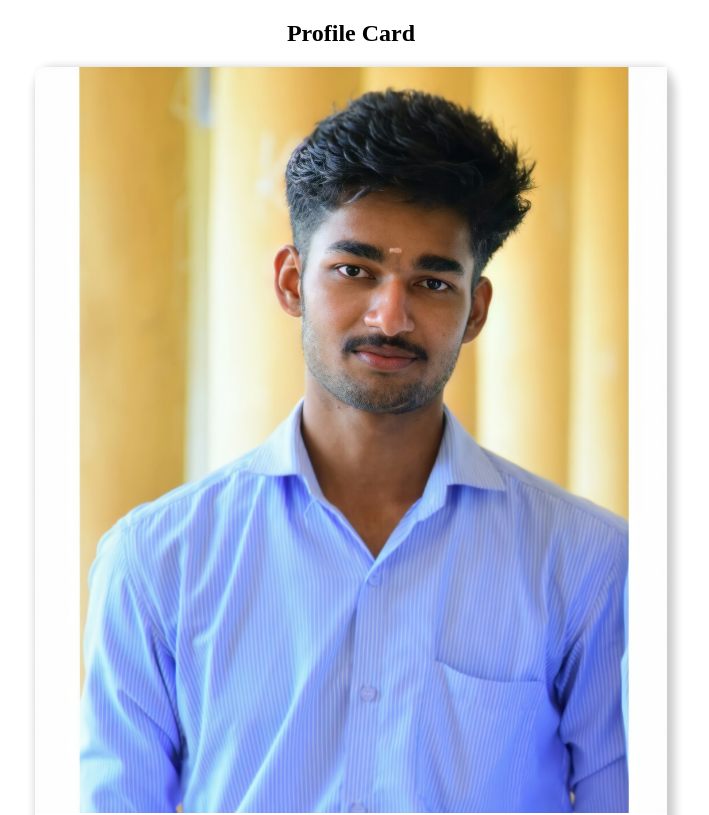
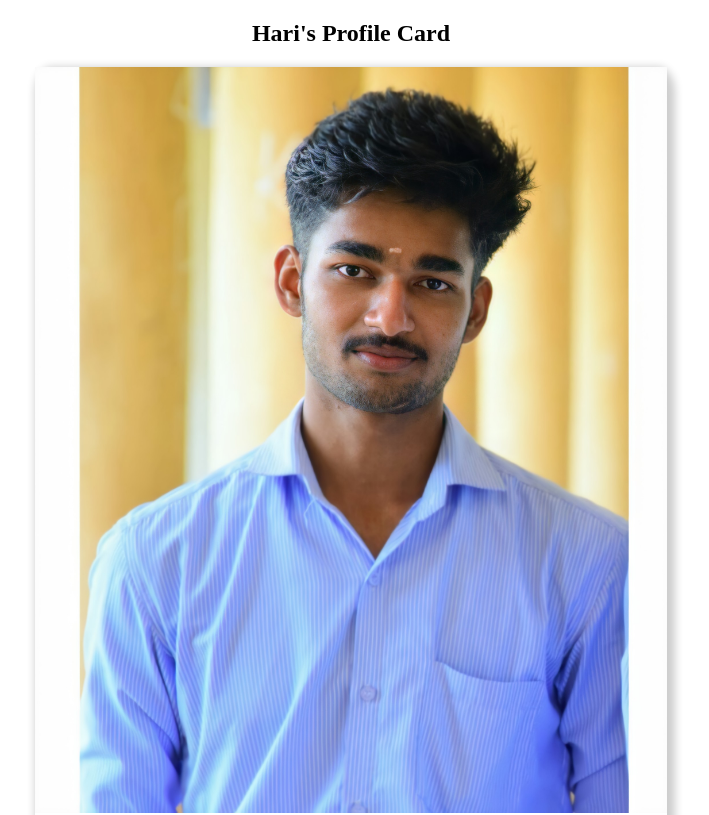
Before and after one commit to Haripofficial/profile-card-pwa, a plain HTML site: page index.html in a window 1280 px wide. Shown: the top 815 px of the page, without its empty margins (289-998 px from the left). Drawn offline with Linux system fonts and the light colour scheme.

Commit message:
heading changed

```diff
--- a/index.html
+++ b/index.html
@@ -12,7 +12,7 @@
 </head>
 <body>
 
-<h2 style="text-align:center"> Profile Card</h2>
+<h2 style="text-align:center">Hari's Profile Card</h2>
 
 <div class="card">
   <img src="./img/hari.jpg" alt="John" style="width:100%">
```
